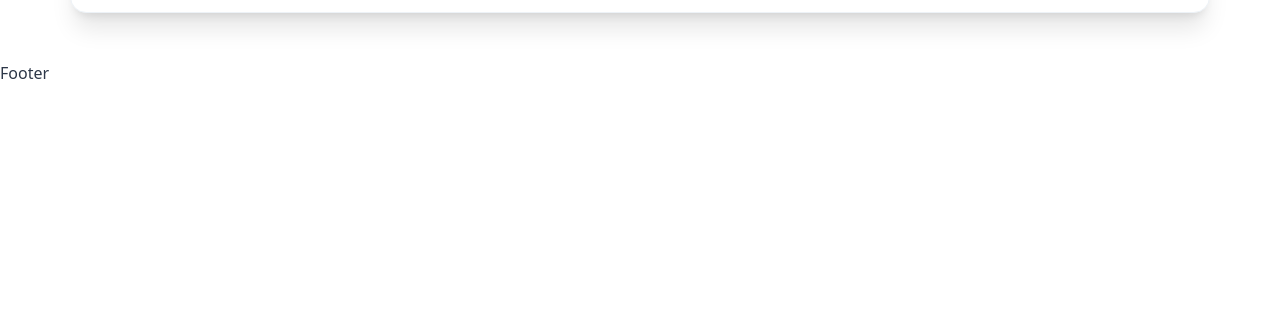
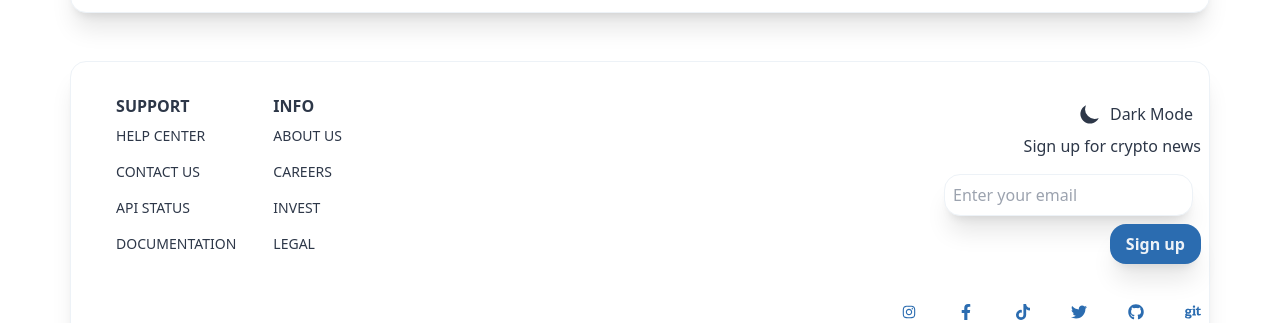
Before and after one commit to Dariafable/cryptobase-app, a React (Create React App) app: page /coin/1 in a window 1280 px wide. Shown: the part 629-952 px from the top of the page. Before the commit the page ends 800 px from the top, so only its background shows below. Built offline with nearby package versions, Linux system fonts and the light colour scheme; no server answers.

Commit message:
added footer

```diff
--- a/src/components/Footer.jsx
+++ b/src/components/Footer.jsx
@@ -1,7 +1,66 @@
 import React from 'react';
+import { AiOutlineInstagram } from 'react-icons/ai';
+import { FaFacebookF, FaGit, FaGithub, FaTiktok, FaTwitter } from 'react-icons/fa';
+import ThemeToggle from './ThemeToggle';
 
 const Footer = () => {
-  return <div>Footer</div>;
+  return (
+    <div className='mt-8 pt-8 rounded-div text-primary'>
+      <div className='grid md:grid-cols-2'>
+        <div className='w-full md:max-w-[300px] flex justify-evenly uppercase'>
+          <div>
+            <h2 className='font-bold'>Support</h2>
+            <ul>
+              <li className='py-2 text-sm'>Help Center</li>
+              <li className='py-2 text-sm'>Contact Us</li>
+              <li className='py-2 text-sm'>API Status</li>
+              <li className='py-2 text-sm'>Documentation</li>
+            </ul>
+          </div>
+          <div>
+            <h2 className='font-bold'>Info</h2>
+            <ul>
+              <li className='py-2 text-sm'>About Us</li>
+              <li className='py-2 text-sm'>Careers</li>
+              <li className='py-2 text-sm'>Invest</li>
+              <li className='py-2 text-sm'>Legal</li>
+            </ul>
+          </div>
+        </div>
+
+        <div className='text-right'>
+          <div className='w-full flex justify-end'>
+            <div className='w-full py-4 md:max-w-[300px] relative'>
+              <div className='py-4 md:py-0 md:pb-0 mt-[-1rem] flex justify-center md:justify-end'>
+                <ThemeToggle />
+              </div>
+              <p className='text-center md:text-right'>Sign up for crypto news</p>
+              <div className='py-4'>
+                <form>
+                  <input
+                    className='w-full md:w-auto mr-2 p-2 bg-primary border border-input rounded-2xl shadow-xl'
+                    placeholder='Enter your email'
+                  />
+                  <button className='w-full md:w-auto my-2 p-2 px-4 bg-button rounded-2xl shadow-xl hover:shadow-2xl text-btnTxt font-bold'>
+                    Sign up
+                  </button>
+                </form>
+              </div>
+              <div className='py-4 flex justify-between text-accent'>
+                <AiOutlineInstagram className='cursor-pointer' />
+                <FaFacebookF className='cursor-pointer' />
+                <FaTiktok className='cursor-pointer' />
+                <FaTwitter className='cursor-pointer' />
+                <FaGithub className='cursor-pointer' />
+                <FaGit className='cursor-pointer' />
+              </div>
+            </div>
+          </div>
+        </div>
+      </div>
+      <p className='py-4 text-center'>Powered by Coin Gecko</p>
+    </div>
+  );
 };
 
 export default Footer;
```
